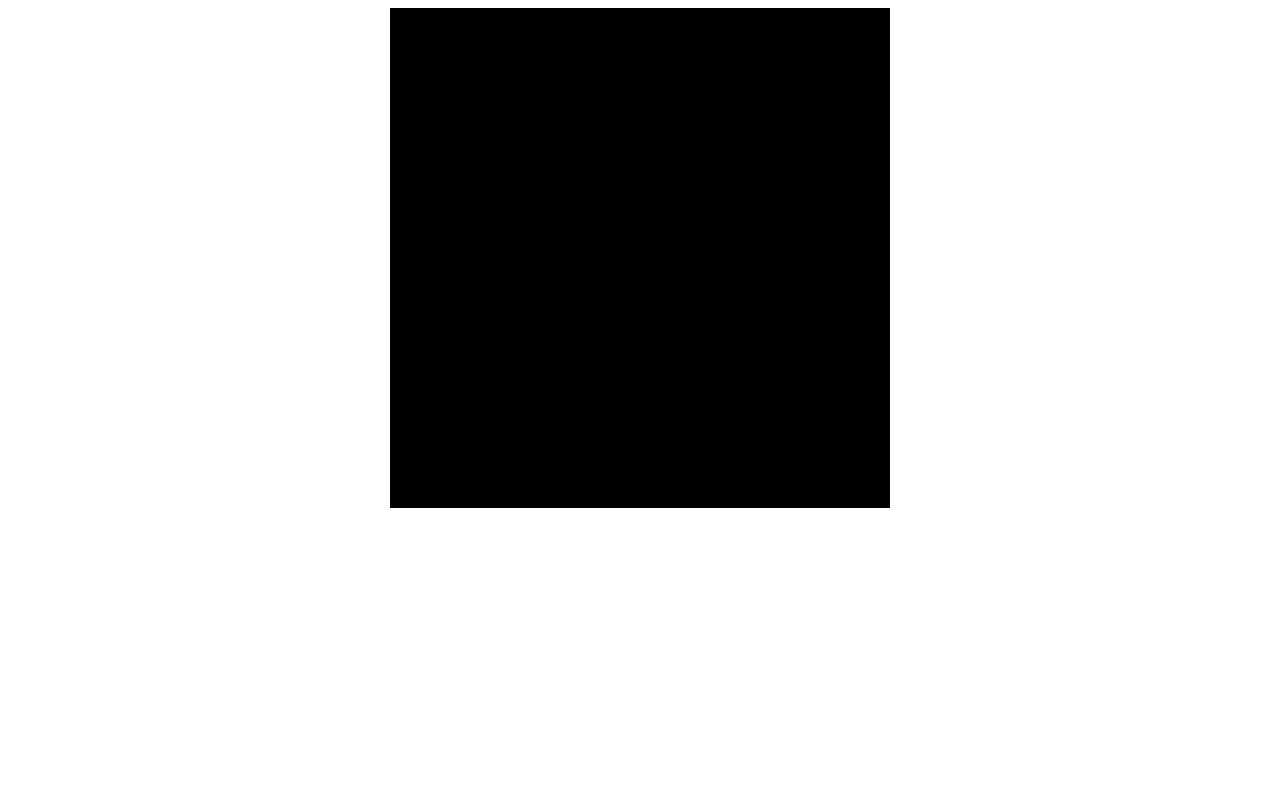
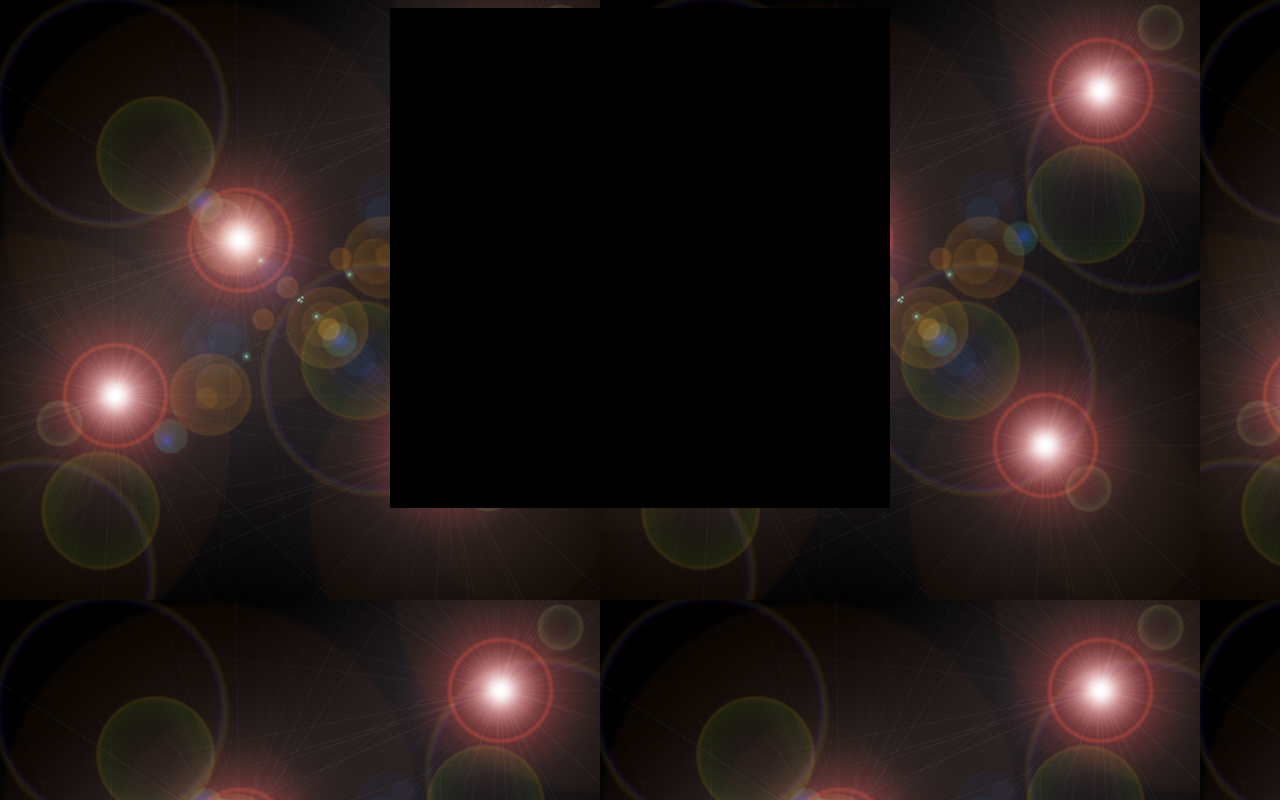
Before and after one commit to alicetomlins/clownInvaders, a plain HTML site: page index.html in a window 1280 px wide. Drawn offline with nearby package versions, Linux system fonts and the light colour scheme.

Commit message:
Change to main background

```diff
--- a/index.html
+++ b/index.html
@@ -14,11 +14,12 @@
   </style>
 </head>
 
-<body>
+<body background="images/indexBackground.png">
   <div id='game-wrapper'>
     <canvas id='gameboard' width='500' height='500'></canvas>
   </div>
 
+
 </body>
 
 </html>
```
Also changed, not shown: 1 other file.
